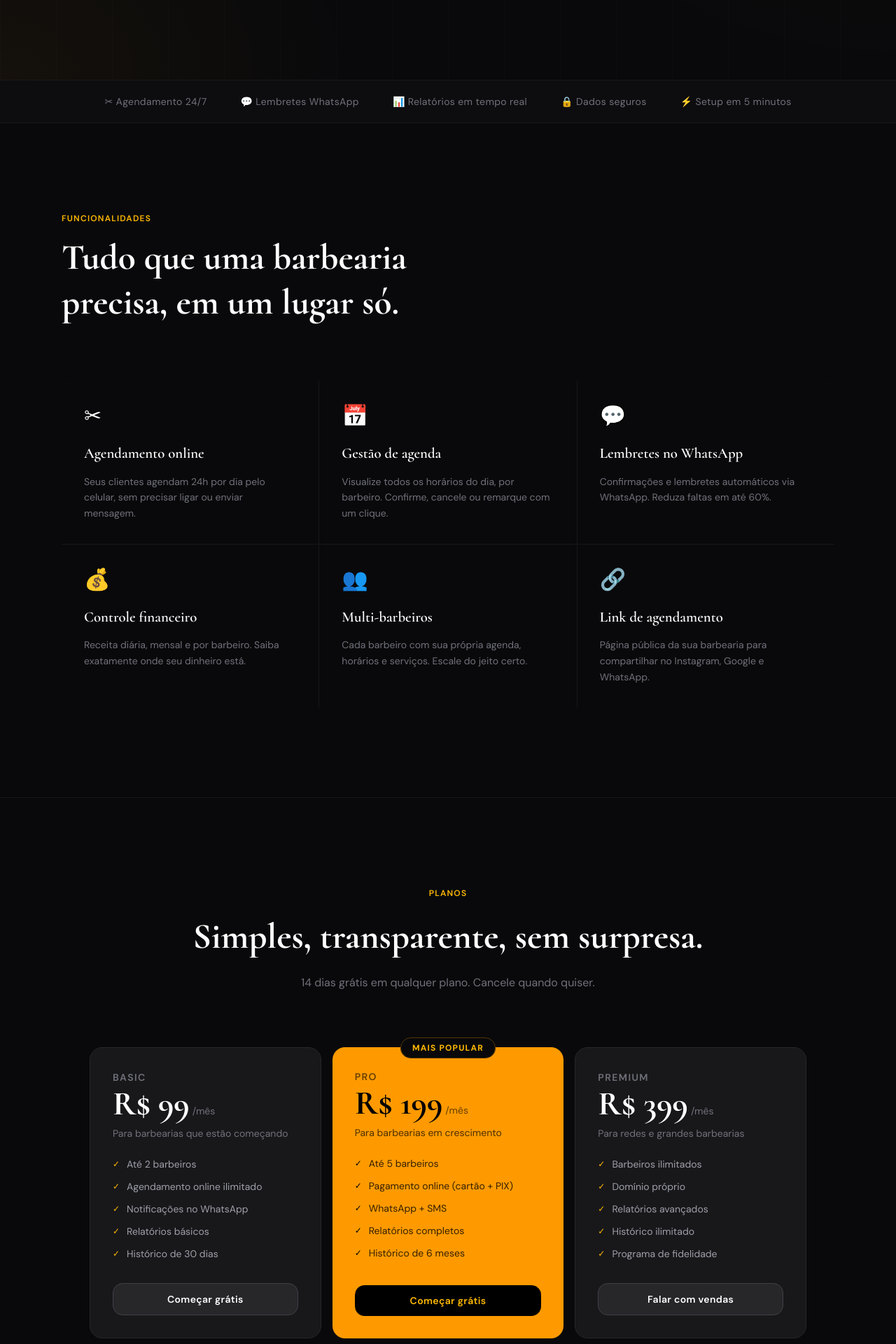
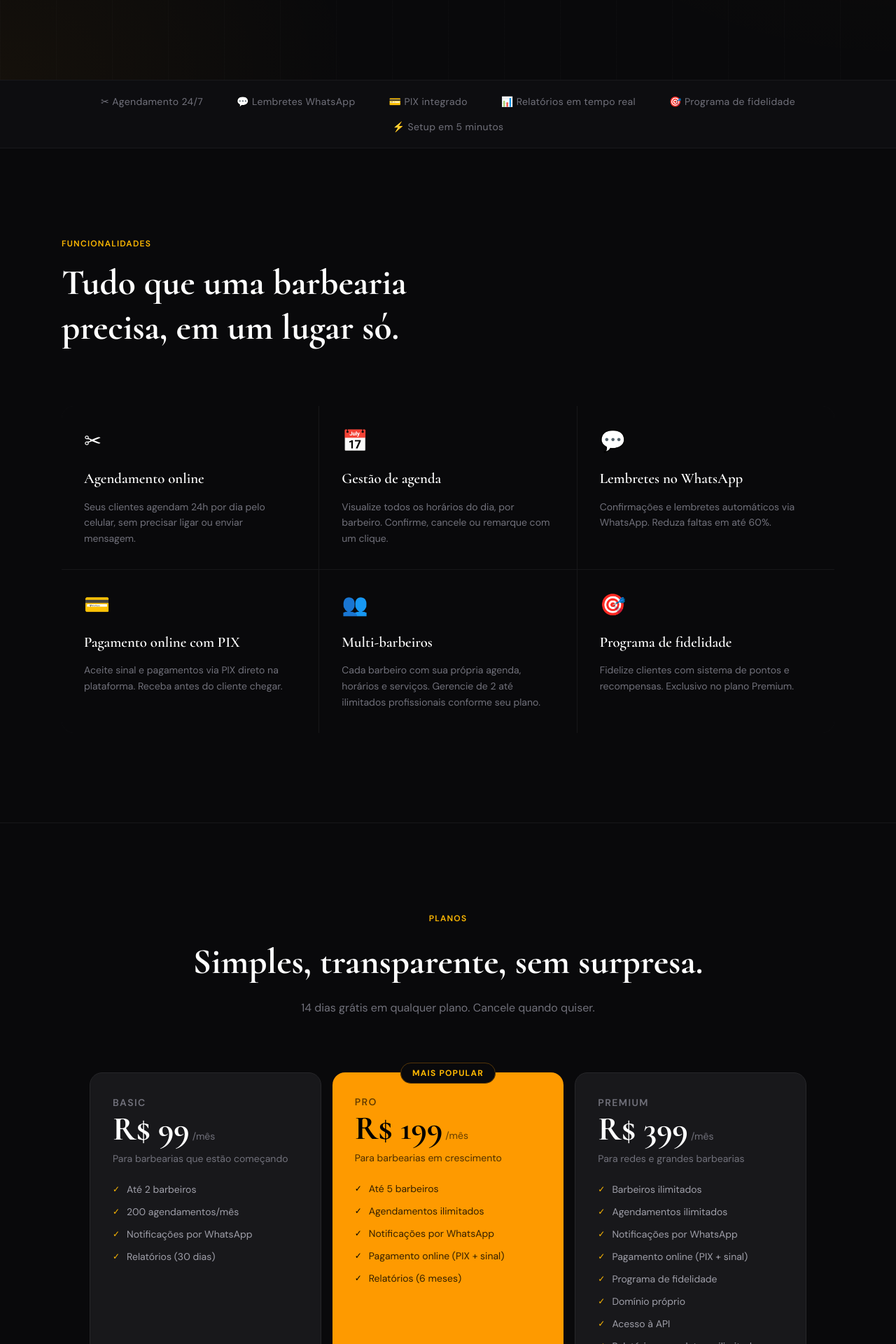
Before and after one commit to ramonwagui/ramonwagui-barbanaregua, a Next.js app: page / in a window 1280 px wide. Shown: the part 760-2680 px from the top of the page at 70% size. Built offline with nearby package versions, Linux system fonts and the light colour scheme; no server answers; the database is empty.

Commit message:
feat: add marketing landing page and trial extension script

```diff
--- /dev/null
+++ b/scripts/extend-trials.ts
@@ -0,0 +1,153 @@
+/**
+ * Estende o trial dos salões existentes para não travarem durante a ativação do Stripe.
+ *
+ * Uso (precisa de DATABASE_URL no ambiente — lido do .env):
+ *
+ *   # Listar todos os salões e status do trial atual:
+ *   npx tsx scripts/extend-trials.ts list
+ *
+ *   # Estender todos os trials TRIALING para N dias a partir de hoje (padrão: 30):
+ *   npx tsx scripts/extend-trials.ts extend [dias]
+ *
+ *   # Estender o trial de um salão específico (pelo slug):
+ *   npx tsx scripts/extend-trials.ts extend-one <slug> [dias]
+ */
+import "dotenv/config"
+import { PrismaClient } from "@prisma/client"
+import { PrismaPg } from "@prisma/adapter-pg"
+import { Pool } from "pg"
+import { addDays } from "date-fns"
+
+const connectionString = process.env.DATABASE_URL
+if (!connectionString) {
+  console.error("❌ DATABASE_URL não definida no ambiente (.env).")
+  process.exit(1)
+}
+
+const pool = new Pool({ connectionString })
+const prisma = new PrismaClient({ adapter: new PrismaPg(pool) })
+
+async function list() {
+  const subs = await prisma.subscription.findMany({
+    include: { tenant: { select: { name: true, slug: true } } },
+    orderBy: { createdAt: "asc" },
+  })
+
+  if (subs.length === 0) {
+    console.log("ℹ️  Nenhum salão encontrado no banco.")
+    return
+  }
+
+  const now = new Date()
+  console.log(`\n💈 Salões encontrados: ${subs.length}\n`)
+  for (const s of subs) {
+    const daysLeft = s.trialEndsAt
+      ? Math.ceil((s.trialEndsAt.getTime() - now.getTime()) / 86_400_000)
+      : null
+    const trialInfo =
+      s.status === "TRIALING"
+        ? s.trialEndsAt
+          ? daysLeft! > 0
+            ? `⏳ trial expira em ${daysLeft}d (${s.trialEndsAt.toLocaleDateString("pt-BR")})`
+            : `🔴 trial expirado há ${Math.abs(daysLeft!)}d`
+          : "⚠️  sem trialEndsAt"
+        : `✅ status: ${s.status}`
+    console.log(`   • [${s.tenant.slug}] ${s.tenant.name}`)
+    console.log(`     ${trialInfo}`)
+  }
+  console.log()
+}
+
+async function extendAll(days = 30) {
+  const newDate = addDays(new Date(), days)
+
+  const subs = await prisma.subscription.findMany({
+    where: { status: "TRIALING" },
+    include: { tenant: { select: { name: true, slug: true } } },
+  })
+
+  if (subs.length === 0) {
+    console.log("ℹ️  Nenhum salão em TRIALING encontrado.")
+    return
+  }
+
+  console.log(`\n🔧 Estendendo trial de ${subs.length} salão(s) para ${newDate.toLocaleDateString("pt-BR")} (+${days}d)...\n`)
+
+  for (const s of subs) {
+    await prisma.subscription.update({
+      where: { id: s.id },
+      data: { trialEndsAt: newDate },
+    })
+    console.log(`   ✅ [${s.tenant.slug}] ${s.tenant.name}`)
+  }
+
+  console.log(`\n🎉 Concluído. ${subs.length} trial(s) atualizado(s).\n`)
+}
+
+async function extendOne(slug: string, days = 30) {
+  if (!slug) {
+    console.error("❌ Uso: npx tsx scripts/extend-trials.ts extend-one <slug> [dias]")
+    process.exit(1)
+  }
+
+  const tenant = await prisma.tenant.findUnique({
+    where: { slug },
+    include: { subscription: true },
+  })
+
+  if (!tenant) {
+    console.error(`❌ Salão com slug "${slug}" não encontrado.`)
+    process.exit(1)
+  }
+  if (!tenant.subscription) {
+    console.error(`❌ Salão "${slug}" não possui subscription.`)
+    process.exit(1)
+  }
+
+  const newDate = addDays(new Date(), days)
+  await prisma.subscription.update({
+    where: { id: tenant.subscription.id },
+    data: { trialEndsAt: newDate },
+  })
+
+  console.log(`\n✅ Trial de [${slug}] ${tenant.name} estendido até ${newDate.toLocaleDateString("pt-BR")} (+${days}d).\n`)
+}
+
+async function main() {
+  const [cmd, ...args] = process.argv.slice(2)
+
+  switch (cmd) {
+    case "list":
+    case undefined:
+      await list()
+      break
+    case "extend": {
+      const days = args[0] ? parseInt(args[0], 10) : 30
+      if (isNaN(days) || days <= 0) {
+        console.error("❌ Número de dias inválido.")
+        process.exit(1)
+      }
+      await extendAll(days)
+      break
+    }
+    case "extend-one": {
+      const days = args[1] ? parseInt(args[1], 10) : 30
+      if (isNaN(days) || days <= 0) {
+        console.error("❌ Número de dias inválido.")
+        process.exit(1)
+      }
+      await extendOne(args[0], days)
+      break
+    }
+    default:
+      console.error(`❌ Comando desconhecido: "${cmd}". Use "list", "extend [dias]" ou "extend-one <slug> [dias]".`)
+      process.exit(1)
+  }
+}
+
+main()
+  .catch((e) => {
+    console.error(e)
+    process.exit(1)
+  })
+  .finally(() => prisma.$disconnect())
--- a/src/app/(marketing)/page.tsx
+++ b/src/app/(marketing)/page.tsx
@@ -1,4 +1,8 @@
+export const dynamic = "force-dynamic"
+
 import Link from "next/link"
+import { prisma } from "@/lib/prisma"
+import { PLAN_PRICES, PLAN_LIMITS } from "@/lib/plans"
 
 const FEATURES = [
   {
@@ -17,71 +21,93 @@ const FEATURES = [
     desc: "Confirmações e lembretes automáticos via WhatsApp. Reduza faltas em até 60%.",
   },
   {
-    icon: "💰",
-    title: "Controle financeiro",
-    desc: "Receita diária, mensal e por barbeiro. Saiba exatamente onde seu dinheiro está.",
+    icon: "💳",
+    title: "Pagamento online com PIX",
+    desc: "Aceite sinal e pagamentos via PIX direto na plataforma. Receba antes do cliente chegar.",
   },
   {
     icon: "👥",
     title: "Multi-barbeiros",
-    desc: "Cada barbeiro com sua própria agenda, horários e serviços. Escale do jeito certo.",
+    desc: "Cada barbeiro com sua própria agenda, horários e serviços. Gerencie de 2 até ilimitados profissionais conforme seu plano.",
   },
   {
-    icon: "🔗",
-    title: "Link de agendamento",
-    desc: "Página pública da sua barbearia para compartilhar no Instagram, Google e WhatsApp.",
+    icon: "🎯",
+    title: "Programa de fidelidade",
+    desc: "Fidelize clientes com sistema de pontos e recompensas. Exclusivo no plano Premium.",
   },
 ]
 
+function planFeatures(tier: "BASIC" | "PRO" | "PREMIUM"): string[] {
+  const l = PLAN_LIMITS[tier]
+  const out: string[] = []
+  out.push(l.maxBarbers === null ? "Barbeiros ilimitados" : `Até ${l.maxBarbers} barbeiros`)
+  out.push(
+    l.maxAppointmentsPerMonth === null
+      ? "Agendamentos ilimitados"
+      : `${l.maxAppointmentsPerMonth} agendamentos/mês`
+  )
+  if (l.whatsappNotifications) out.push("Notificações por WhatsApp")
+  if (l.onlinePayments) out.push("Pagamento online (PIX + sinal)")
+  if (l.loyaltyProgram) out.push("Programa de fidelidade")
+  if (l.customDomain) out.push("Domínio próprio")
+  if (l.apiAccess) out.push("Acesso à API")
+  out.push(
+    l.analyticsHistoryDays === null
+      ? "Relatórios completos e ilimitados"
+      : `Relatórios (${l.analyticsHistoryDays === 30 ? "30 dias" : "6 meses"})`
+  )
+  return out
+}
+
+function formatPrice(cents: number): string {
+  return `R$ ${(cents / 100).toLocaleString("pt-BR")}`
+}
+
+export default async function LandingPage() {
+  const config = await prisma.globalConfig.findUnique({
+    where: { id: "singleton" },
+    select: { planPriceBasic: true, planPricePro: true, planPricePremium: true },
+  })
+
+  const prices = {
+    BASIC:   config?.planPriceBasic   ?? PLAN_PRICES.BASIC,
+    PRO:     config?.planPricePro     ?? PLAN_PRICES.PRO,
+    PREMIUM: config?.planPricePremium ?? PLAN_PRICES.PREMIUM,
+  }
+
   const PLANS = [
     {
+      tier: "BASIC" as const,
       name: "Basic",
-    price: "R$ 99",
+      price: formatPrice(prices.BASIC),
       period: "/mês",
       desc: "Para barbearias que estão começando",
-    features: [
-      "Até 2 barbeiros",
-      "Agendamento online ilimitado",
-      "Notificações no WhatsApp",
-      "Relatórios básicos",
-      "Histórico de 30 dias",
-    ],
+      features: planFeatures("BASIC"),
       cta: "Começar grátis",
       highlighted: false,
     },
     {
+      tier: "PRO" as const,
       name: "Pro",
-    price: "R$ 199",
+      price: formatPrice(prices.PRO),
       period: "/mês",
       desc: "Para barbearias em crescimento",
-    features: [
-      "Até 5 barbeiros",
-      "Pagamento online (cartão + PIX)",
-      "WhatsApp + SMS",
-      "Relatórios completos",
-      "Histórico de 6 meses",
-    ],
+      features: planFeatures("PRO"),
       cta: "Começar grátis",
       highlighted: true,
     },
     {
+      tier: "PREMIUM" as const,
       name: "Premium",
-    price: "R$ 399",
+      price: formatPrice(prices.PREMIUM),
       period: "/mês",
       desc: "Para redes e grandes barbearias",
-    features: [
-      "Barbeiros ilimitados",
-      "Domínio próprio",
-      "Relatórios avançados",
-      "Histórico ilimitado",
-      "Programa de fidelidade",
-    ],
-    cta: "Falar com vendas",
+      features: planFeatures("PREMIUM"),
+      cta: "Começar grátis",
       highlighted: false,
     },
   ]
 
-export default function LandingPage() {
   return (
     <>
       {/* Hero */}
@@ -138,7 +164,7 @@ export default function LandingPage() {
             </h1>
 
             <p className="text-zinc-400 text-lg md:text-xl leading-relaxed mb-12 max-w-2xl">
-              Sistema completo de agendamento para barbearias brasileiras. Clientes agendam online, barbeiros gerenciam pelo celular, você acompanha tudo em tempo real.
+              Sistema completo de agendamento para barbearias brasileiras. Clientes agendam online, barbeiros gerenciam pelo celular, você recebe via PIX e acompanha tudo em tempo real.
             </p>
 
             <div className="flex flex-col sm:flex-row gap-4">
@@ -167,7 +193,14 @@ export default function LandingPage() {
       <div className="border-y border-zinc-800/50 bg-zinc-900/30 py-5">
         <div className="max-w-6xl mx-auto px-6">
           <div className="flex flex-wrap items-center justify-center gap-x-12 gap-y-4 text-zinc-500 text-sm">
-            {["✂ Agendamento 24/7", "💬 Lembretes WhatsApp", "📊 Relatórios em tempo real", "🔒 Dados seguros", "⚡ Setup em 5 minutos"].map((item) => (
+            {[
+              "✂ Agendamento 24/7",
+              "💬 Lembretes WhatsApp",
+              "💳 PIX integrado",
+              "📊 Relatórios em tempo real",
+              "🎯 Programa de fidelidade",
+              "⚡ Setup em 5 minutos",
+            ].map((item) => (
               <span key={item} className="tracking-wide">{item}</span>
             ))}
           </div>
```
Lines whose indentation alone changed are shown as unchanged.
